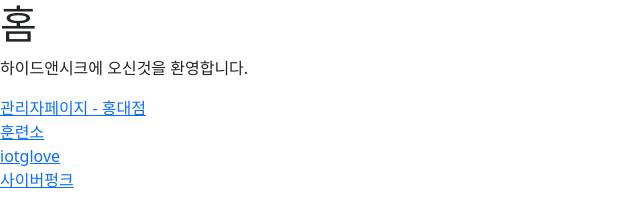
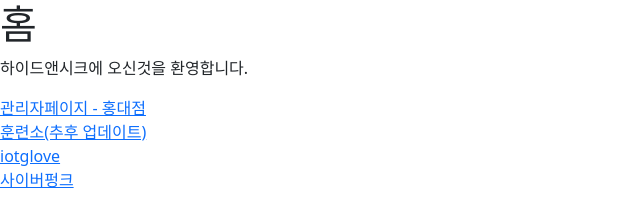
Before and after one commit to Fuzzyline-HAS2/Cyberpunk-Frontend-react, a React app: page / in a window 1280 px wide. Shown: the top 211 px of the page, without its empty margins (0-640 px from the left). Built offline with nearby package versions, Linux system fonts and the light colour scheme.

Commit message:
ready_activate상태 색, dropdown 추가

```diff
--- a/src/pages/component_cyberpunk/device_info.js
+++ b/src/pages/component_cyberpunk/device_info.js
@@ -58,6 +58,9 @@ const DeviceInfo = (props) => {
 					device_color = "light";
 					break;
 				case "ready":
+					device_color = "danger";
+					break;
+				case "ready_activate":
 					device_color = "danger";
 					break;
 				case "activate":
--- a/src/pages/component_cyberpunk/dropdown_device_control.js
+++ b/src/pages/component_cyberpunk/dropdown_device_control.js
@@ -97,6 +97,7 @@ const MYDropdownDeviceControl = (props) => {
 			{ value: "game_state_S", name: "세팅(S)" },
 			{ value: "game_state_R", name: "준비(R)" },
 			{ value: "game_state_A", name: "활성화(A)" },
+			{ value: "device_state_ready_activate", name: "ready_activate" },
 			{ value: "device_state_check", name: "장치 확인(check)" },
 			{ value: "device_state_self_revive", name: "자가부활(self_revive)" },
 			{ value: "device_state_used", name: "사용완료(used)" },
--- a/src/pages/component_iot/group.js
+++ b/src/pages/component_iot/group.js
@@ -40,15 +40,20 @@ const Group = (props) => {
 		let background_in;
 		let background_out;
 		let color_theme;
+
 		if (group !== undefined && group_info !== undefined) {
-			//생명칩 개수에 따라 역할 변경 player <-> ghost
-			if (group_info.role === "player" && group_info.life_chip < 1) {
-				console.log("ghost로 변경");
-				// role_change(group_info.device_name, "ghost");
-			} else if (group_info.role === "ghost" && group_info.life_chip > 0) {
-				console.log("player로 변경");
-				// role_change(group_info.device_name, "player");
-			}
+			//***********************************************
+			//생명칩 개수에 따라 역할 변경 player <-> ghost (react에서)
+			//주석처리하게되면 iotglove 자체에서 send로 역할을 바꿔준다.
+			// if (group_info.role === "player" && group_info.life_chip < 1) {
+			// 	console.log("ghost로 변경");
+			// 	// role_change(group_info.device_name, "ghost");
+			// } else if (group_info.role === "ghost" && group_info.life_chip > 0) {
+			// 	console.log("player로 변경");
+			// 	// role_change(group_info.device_name, "player");
+			// }
+			//***********************************************
+
 			//경험치 상승에 따른 LV,SP변경
 			if (group_info.exp > group_info.max_exp) {
 				exp_change(group_info.device_name, group_info.exp - group_info.max_exp);
--- a/src/pages/cyberpunk.js
+++ b/src/pages/cyberpunk.js
@@ -1,3 +1,4 @@
+//사이버펑크 테마를 위한 컴포넌트입니다.
 import React, { Component } from "react";
 import axios from "axios";
 import Badge from "react-bootstrap/esm/Badge";
--- a/src/pages/home.js
+++ b/src/pages/home.js
@@ -11,7 +11,7 @@ const Home = () => {
 			</a>
 			<br></br>
 			<Link to='/exerciseroom' target='_blank'>
-				훈련소
+				훈련소(추후 업데이트)
 			</Link>
 			<br></br>
 			<Link to='/iotglove' target='_blank'>
```
